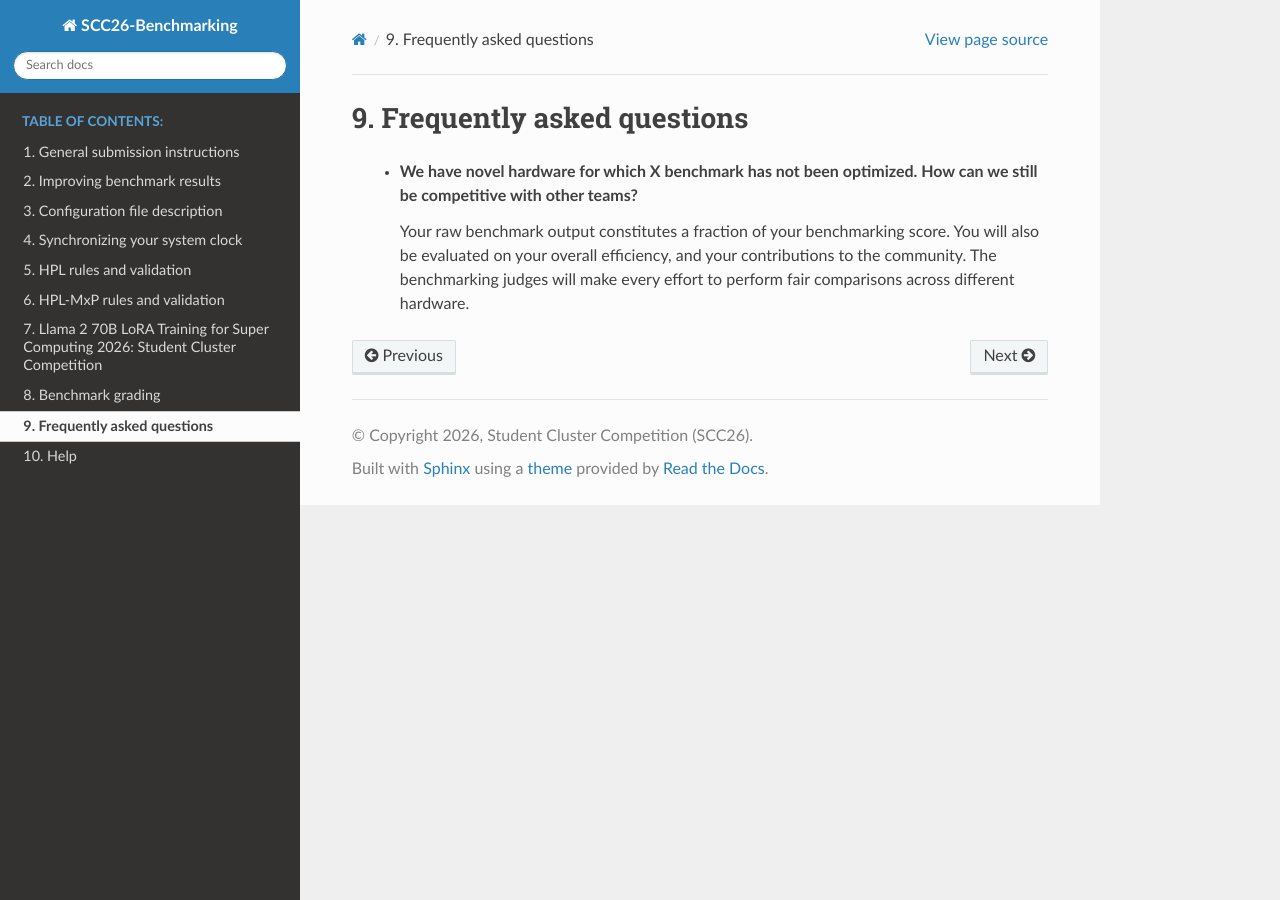
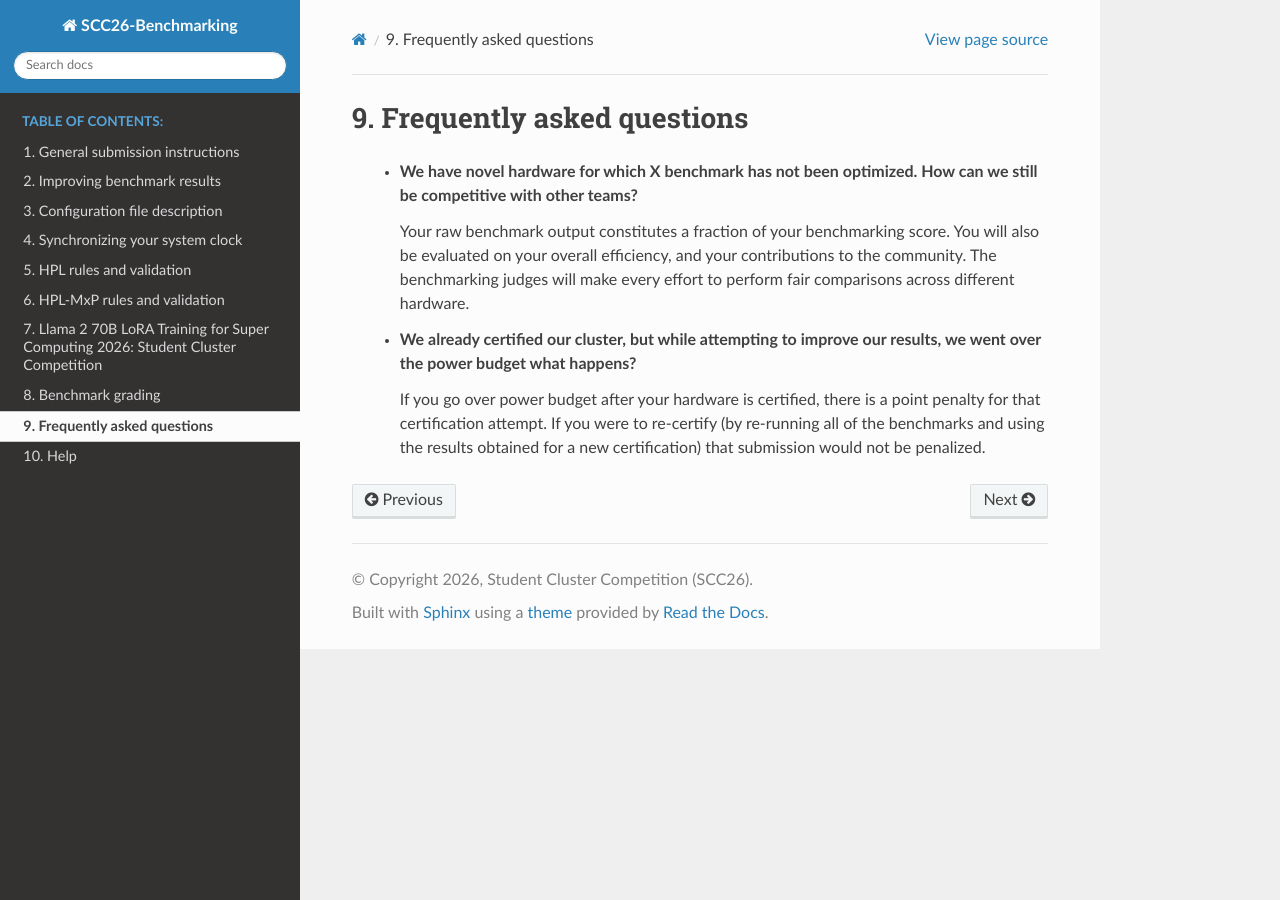
Before and after one commit to rderue/scc26-benchmarking, a Sphinx documentation site: the page built from source/benchmarks/faq.rst, in a window 1280 px wide. Built offline with Sphinx 7.4.7 and the Read the Docs theme 3.1.0, drawn with Linux system fonts in a browser that asks for light colours.

Commit message:
Add FAQ about going over power after a certfication.

```diff
--- a/source/benchmarks/faq.rst
+++ b/source/benchmarks/faq.rst
@@ -4,3 +4,7 @@ Frequently asked questions
   - **We have novel hardware for which X benchmark has not been optimized. How can we still be competitive with other teams?**
 
     Your raw benchmark output constitutes a fraction of your benchmarking score. You will also be evaluated on your overall efficiency, and your contributions to the community. The benchmarking judges will make every effort to perform fair comparisons across different hardware.
+
+  - **We already certified our cluster, but while attempting to improve our results, we went over the power budget what happens?**
+
+    If you go over power budget after your hardware is certified, there is a point penalty for that certification attempt. If you were to re-certify (by re-running all of the benchmarks and using the results obtained for a new certification) that submission would not be penalized.
```
